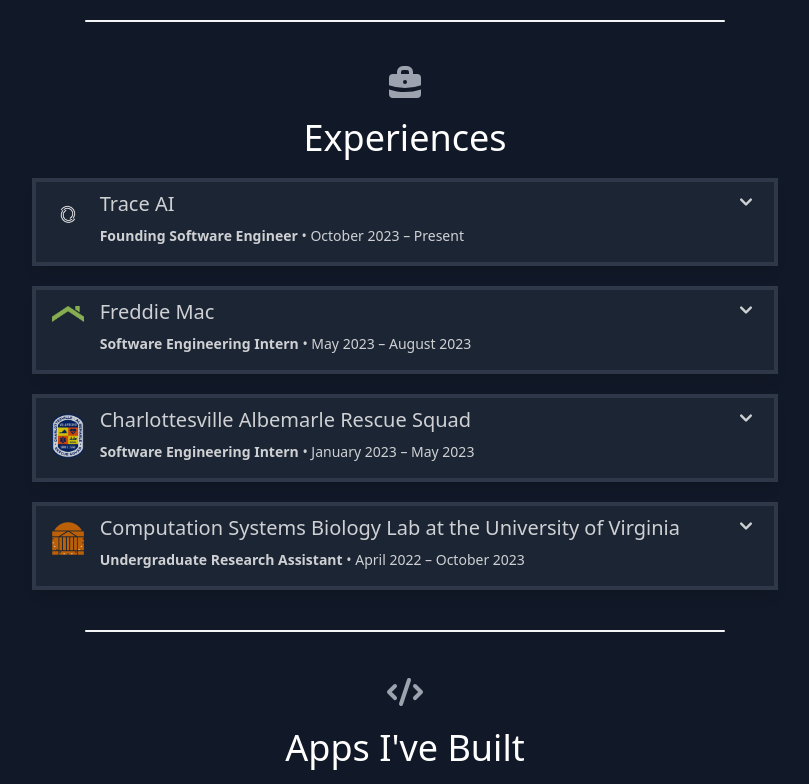
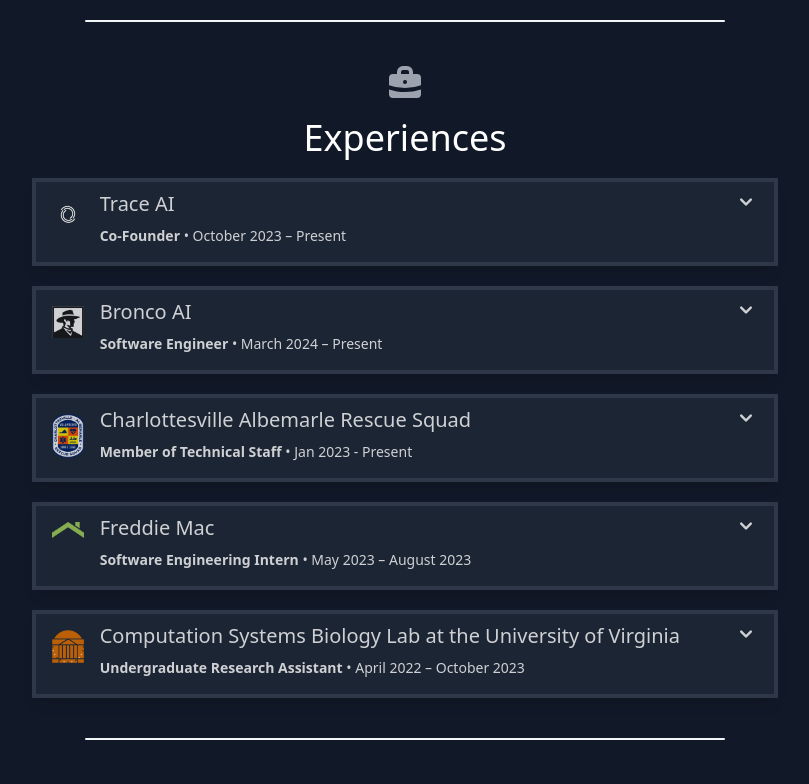
Before and after one commit to vjz3qz/portfolio, a React (Create React App) app: page / in a window 1280 px wide. Shown: the part 2000-2784 px from the top of the page, without its empty margins (235-1044 px from the left). Built offline with nearby package versions, Linux system fonts and the light colour scheme; the HTML template or start-up script is replaced by a standard one.

Commit message:
added bronco and open link in new tab

```diff
--- a/src/components/Intro.jsx
+++ b/src/components/Intro.jsx
@@ -59,6 +59,8 @@
                 ].map(([link, text, style]) => (
                   <a
                     href={link}
+                    target="_blank"
+                    rel="noopener noreferrer"
                     className={`inline-flex text-white border-0 py-2 px-6 focus:outline-none rounded text-lg ${style}`}
                   >
                     {text}
--- a/src/data.js
+++ b/src/data.js
@@ -16,15 +16,11 @@
   {
     company: "Trace AI",
     logo: "/images/traceai.png",
-    position: "Founding Software Engineer",
+    position: "Co-Founder",
     location: "San Francisco, CA",
     time: "October 2023 – Present",
     description: [
-      "Built an AI-powered knowledge base for industrial facilities, using React, Flutter, Flask, and PostgreSQL.",
-      "Led the end-to-end development of Trace AI’s platform, from user research and product management to DevOps, testing, and CI/CD. Managed a team of 3 developers using Agile and Kanban methods.",
-      "Developed a multimodal retrieval-augmented generation system with LangChain, PG Vector, Elasticsearch, and ChromaDB, enabling search and interpretation across images, videos, and documents. Integrated OpenAI’s API.",
-      "Trained a custom YOLOv8 model for computer vision in engineering diagrams, achieving 87% accuracy.",
-      "Deployed on AWS cloud infrastructure (IAM, EC2, S3, Sagemaker, Lambda) and Supabase.",
+      "Building an AI-powered prior authorization copilot for healthcare teams, and backed by Unusual Ventures.",
     ],
     skills: [
       "React",
@@ -39,23 +35,29 @@
     ],
   },
   {
-    company: "Freddie Mac",
-    logo: "/images/freddiemac.png",
-    position: "Software Engineering Intern",
-    location: "McLean, VA",
-    time: "May 2023 – August 2023",
-    description: [
-      "Developed a data analysis app with object-oriented programming, slashing manual processing by 20+ hours monthly. Leveraged Python, Excel, and Tableau for data visualization, data analytics, and business analytics.",
-      "Collaborated in an Agile Scrum team of interns in conceiving and pitching a secured document management software to combat data exfiltration. Designed a streamlined, scalable architecture with AWS cloud services (EC2, S3, Lambda). Won 2nd place in pitch competition.",
+    company: "Bronco AI",
+    logo: "/images/bronco_ai_logo.jpeg",
+    position: "Software Engineer",
+    location: "San Francisco, CA",
+    time: "March 2024 – Present",
+    description: ["Building the force multiplier for industrial data."],
+    skills: [
+      "React",
+      "Flask",
+      "MongoDB",
+      "pandas",
+      "Hugging Face",
+      "AWS",
+      "CI/CD",
+      "Generative AI",
     ],
-    skills: ["Python", "AWS", "Tableau", "Excel"],
   },
   {
     company: "Charlottesville Albemarle Rescue Squad",
     logo: "/images/cars.webp",
-    position: "Software Engineering Intern",
+    position: "Member of Technical Staff",
     location: "Charlottesville, VA",
-    time: "January 2023 – May 2023",
+    time: "Jan 2023 - Present",
     description: [
       "Implemented a database manager application using the MERN stack, incorporating REST APIs and data validation to manage station-wide door permissions for 100+ members through secure CRUD operations.",
       "Tested and deployed [CARS Access Control](https://github.com/vjz3qz/carsac), a distributed, software security system (embedded system) with Python. Optimized the badge search via hash tables, slashing server CPU usage by 90% and lowering scan latency from 5s to 1s.",
@@ -70,6 +72,18 @@
       "Node.js",
       "MongoDB",
     ],
+  },
+  {
+    company: "Freddie Mac",
+    logo: "/images/freddiemac.png",
+    position: "Software Engineering Intern",
+    location: "McLean, VA",
+    time: "May 2023 – August 2023",
+    description: [
+      "Developed a data analysis app with object-oriented programming, slashing manual processing by 20+ hours monthly. Leveraged Python, Excel, and Tableau for data visualization, data analytics, and business analytics.",
+      "Collaborated in an Agile Scrum team of interns in conceiving and pitching a secured document management software to combat data exfiltration. Designed a streamlined, scalable architecture with AWS cloud services (EC2, S3, Lambda). Won 2nd place in pitch competition.",
+    ],
+    skills: ["Python", "AWS", "Tableau", "Excel"],
   },
   {
     company: "Computation Systems Biology Lab at the University of Virginia",
```
Also changed, not shown: public/images/bronco_ai_logo.jpeg (added).
